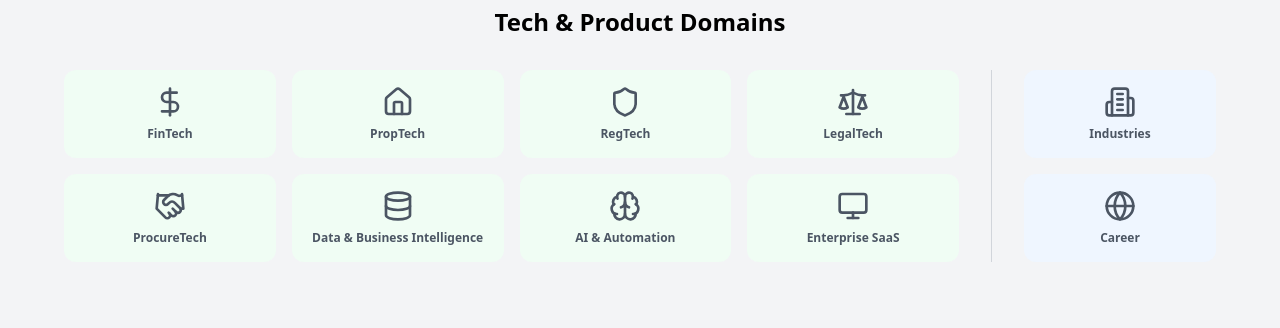
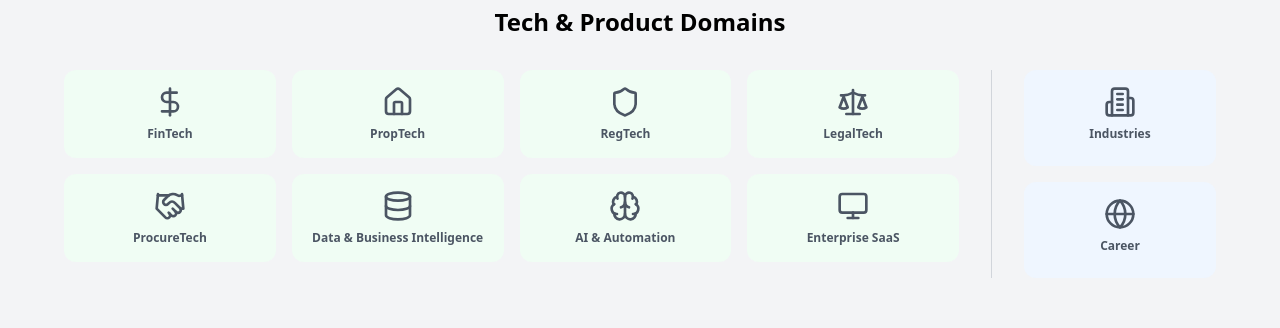
Before and after one commit to pascuajo/design-code-launchpad, a React app: page / in a window 1280 px wide. Shown: the part 4214-4542 px from the top of the page. Built offline with nearby package versions, Linux system fonts and the light colour scheme; the HTML template or start-up script is replaced by a standard one.

Commit message:
Make tiles uniform size
Ensure all tiles, including Industries and Career, are the same size for a consistent layout.
-edited src/components/AboutSection.tsx

```diff
--- a/src/components/AboutSection.tsx
+++ b/src/components/AboutSection.tsx
@@ -177,12 +177,12 @@ export function AboutSection() {
 
               {/* Industries & Career */}
               <div className="w-48">
-                <div className="space-y-4">
+                <div className="grid grid-cols-1 gap-4">
                   {domains.filter(domain => ['Industries', 'Career'].includes(domain.title)).map((domain) => {
                     return (
                       <div
                         key={domain.title}
-                        className="relative group flex flex-col items-center p-4 rounded-xl bg-blue-50 hover:bg-blue-100 transition-all duration-200 cursor-pointer transform hover:scale-105 hover:shadow-lg"
+                        className="relative group flex flex-col items-center p-4 rounded-xl bg-blue-50 hover:bg-blue-100 transition-all duration-200 cursor-pointer transform hover:scale-105 hover:shadow-lg h-24"
                       >
                         <div className="w-8 h-8 text-gray-600">
                           {React.cloneElement(domain.icon as React.ReactElement, { className: "w-8 h-8 text-gray-600" })}
```
